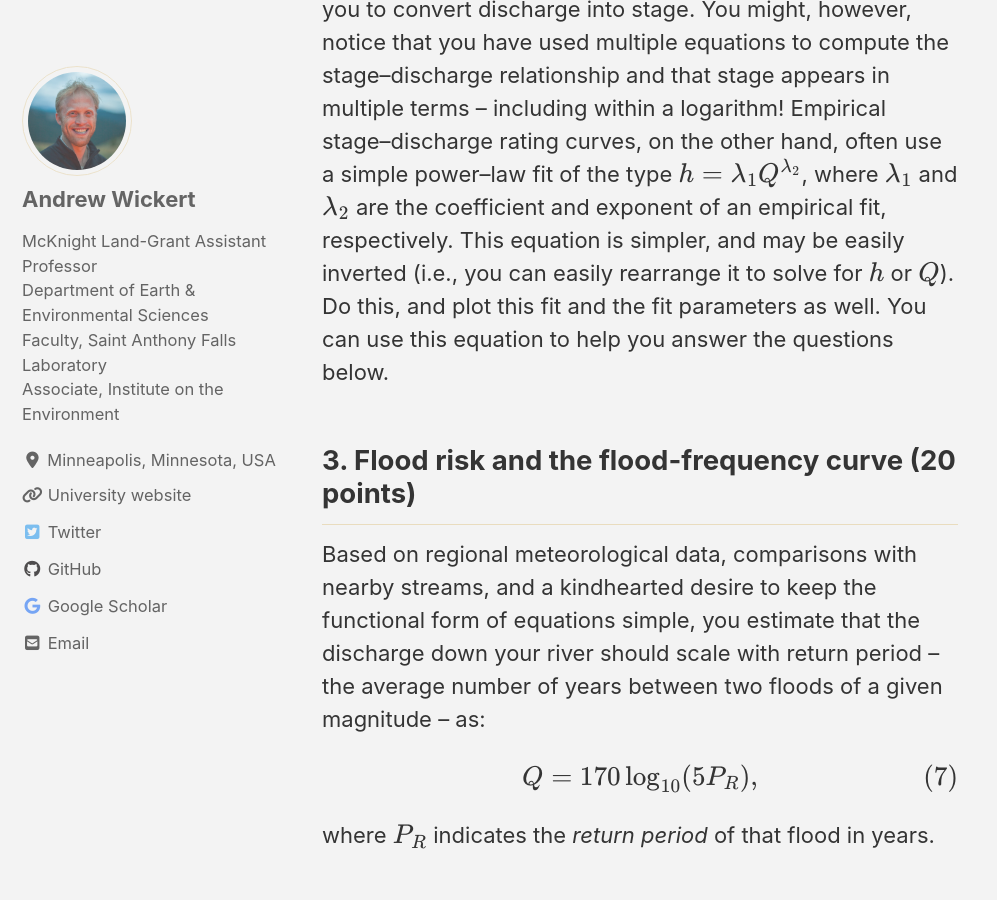
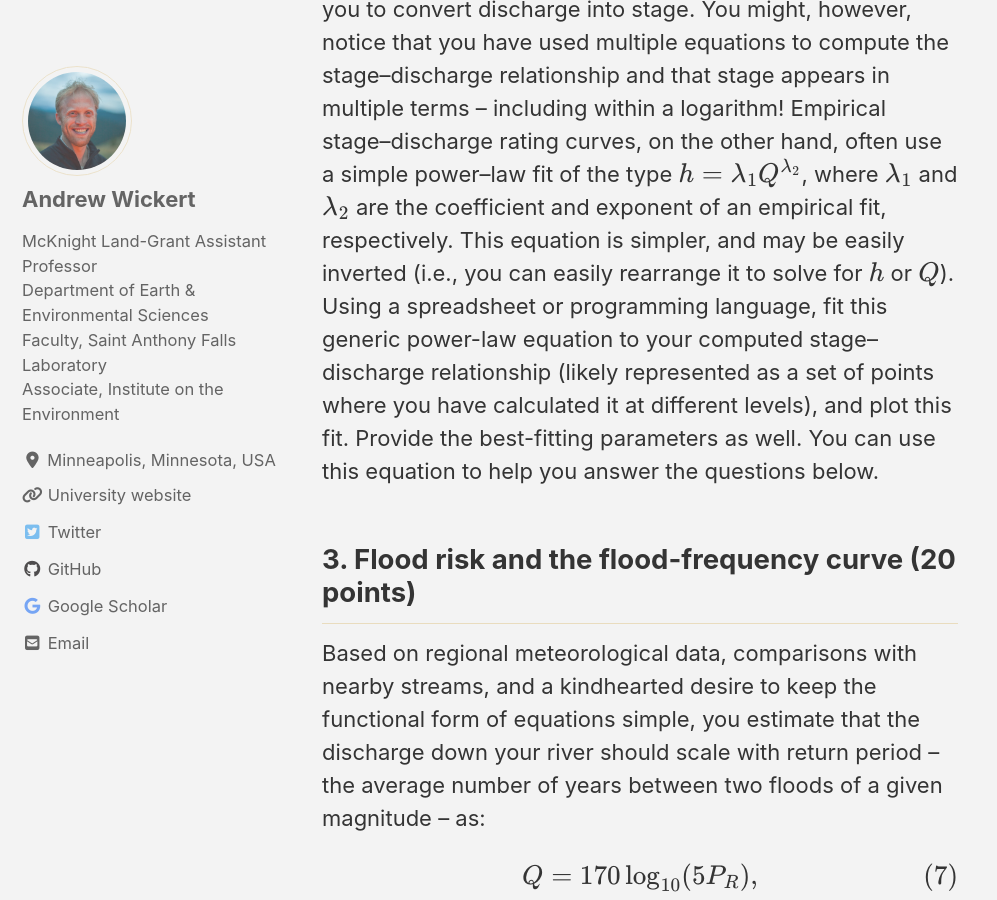
Before and after one commit to GeomorphOnline/GeomorphOnline.github.io, a Jekyll site: the page built from lessons/_hydraulics/pset_rating_curves.md, in a window 1280 px wide and 900 px high, scrolled down 6266 px. Shown: the whole window, without its empty margins (0-997 px from the left). Built offline with Jekyll 4.4.1, drawn with Linux system fonts in a browser that asks for light colours; cached includes are drawn as plain includes; nearby versions of some CDN libraries; formulas are drawn with MathJax 3.

Commit message:
Better describe the power-law fitting step

```diff
--- a/lessons/_hydraulics/pset_rating_curves.md
+++ b/lessons/_hydraulics/pset_rating_curves.md
@@ -115,7 +115,7 @@ Describe in a few sentences why you think this plot has the shape that it does?
 
 ### Part C
 
-Finally, many of the following questions are going to require you to convert discharge into stage. You might, however, notice that you have used multiple equations to compute the stage--discharge relationship and that stage appears in multiple terms -- including within a logarithm! Empirical stage--discharge rating curves, on the other hand, often use a simple power--law fit of the type $$h = \lambda_1 Q^{\lambda_2}$$, where $\lambda_1$ and $\lambda_2$ are the coefficient and exponent of an empirical fit, respectively. This equation is simpler, and may be easily inverted (i.e., you can easily rearrange it to solve for $$h$$ or $$Q$$). Do this, and plot this fit and the fit parameters as well. You can use this equation to help you answer the questions below.
+Finally, many of the following questions are going to require you to convert discharge into stage. You might, however, notice that you have used multiple equations to compute the stage--discharge relationship and that stage appears in multiple terms -- including within a logarithm! Empirical stage--discharge rating curves, on the other hand, often use a simple power--law fit of the type $$h = \lambda_1 Q^{\lambda_2}$$, where $\lambda_1$ and $\lambda_2$ are the coefficient and exponent of an empirical fit, respectively. This equation is simpler, and may be easily inverted (i.e., you can easily rearrange it to solve for $$h$$ or $$Q$$). Using a spreadsheet or programming language, fit this generic power-law equation to your computed stage--discharge relationship (likely represented as a set of points where you have calculated it at different levels), and plot this fit. Provide the best-fitting parameters as well. You can use this equation to help you answer the questions below.
 
 
 ## 3. Flood risk and the flood-frequency curve (20 points)
```
